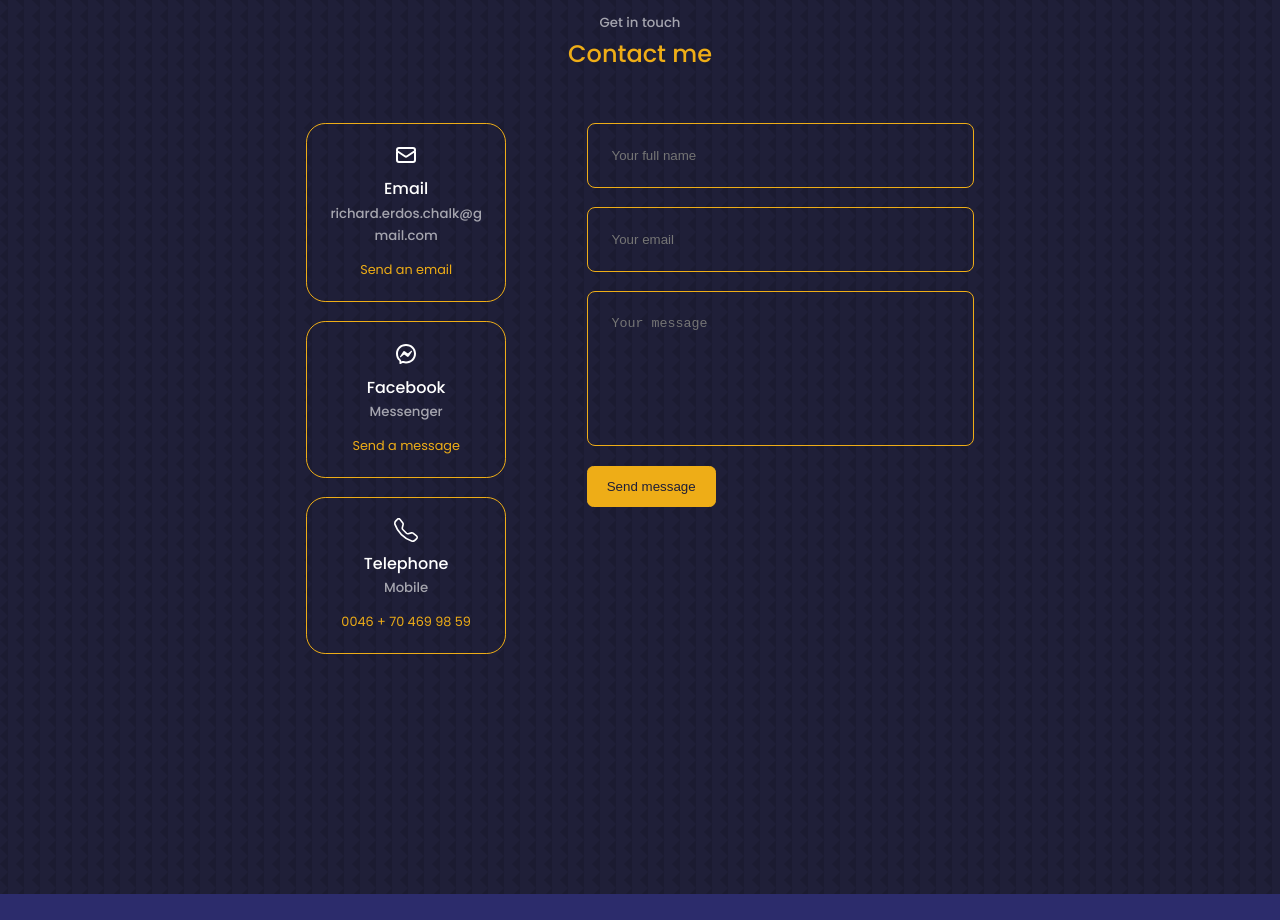
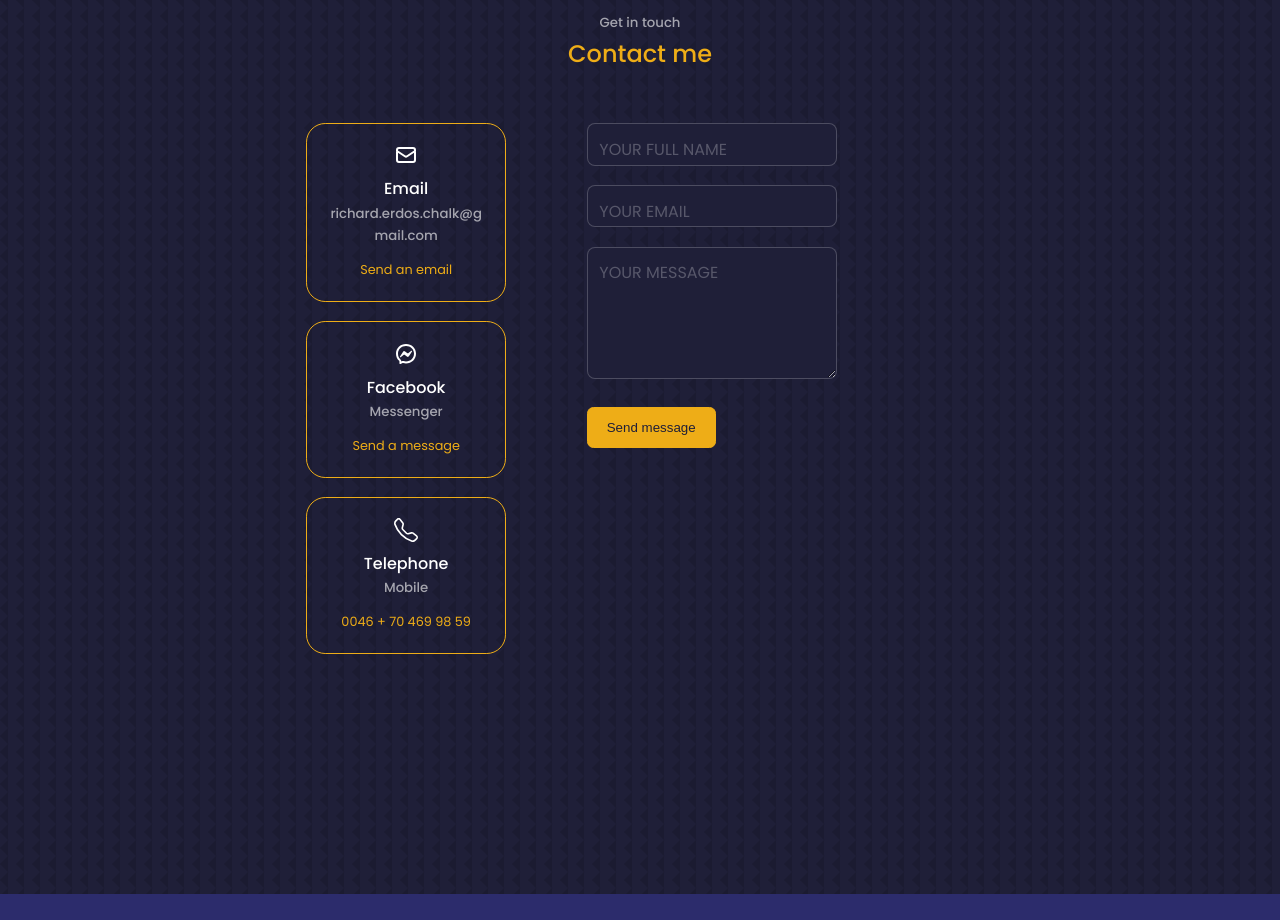
Before and after one commit to RichardChalk/portfolio, a React (Create React App) app: page / in a window 1280 px wide. Shown: the part 5400-6320 px from the top of the page. Built offline with nearby package versions, Linux system fonts and the light colour scheme.

Commit message:
Testing new contact animation

```diff
--- a/src/components/contact/Contact.jsx
+++ b/src/components/contact/Contact.jsx
@@ -83,27 +83,33 @@ const Contact = () => {
 
         {/* RIGHT SIDE - Contact form ==================================== */}
         <form ref={form} className="contact__form" onSubmit={sendEmail}>
+          <div class="contact__input-div">
             <input
               type="text"
               className="contact__input"
               name="name"
-            placeholder="Your full name"
               required
             />
+            <span>Your full Name</span>
+          </div>
+          <div class="contact__input-div">
             <input
               type="email"
               className="contact__input"
               name="email"
-            placeholder="Your email"
               required
             />
+            <span>Your email</span>
+          </div>
+          <div class="contact__input-div">
             <textarea
               rows="7"
               className="contact__input"
               name="message"
-            placeholder="Your message"
               required
             />
+            <span>Your message</span>
+          </div>
           <button type="submit" className="btn btn-primary">
             Send message
           </button>
--- a/src/components/contact/contact.css
+++ b/src/components/contact/contact.css
@@ -57,14 +57,51 @@
   gap: 1.2rem;
 }
 
-.contact__input {
+.contact__input-div {
+  position: relative;
+  width: 250px;
+}
+
+.contact__input-div input,
+.contact__input-div textarea {
   width: 100%;
-  padding: 1.5rem;
+  padding: 0.8rem;
+  border: 1px solid rgba(255, 255, 255, 0.2);
+  background: #1f1f38;
   border-radius: 0.5rem;
-  background: transparent;
-  border: 1px solid var(--colour-primary);
-  resize: none; /* Dont allow user to resize textarea */
-  color: var(--colour-white);
+  outline: none;
+  color: white;
+  transition: 0.5s;
+}
+
+.contact__input-div span {
+  position: absolute;
+  left: 0;
+  padding: 0.8rem;
+  pointer-events: none;
+  font-size: 1rem;
+  color: rgba(255, 255, 255, 0.25);
+  text-transform: uppercase;
+  transition: 0.5s;
+}
+
+.contact__input-div input:valid ~ span,
+.contact__input-div input:focus ~ span,
+.contact__input-div textarea:focus ~ span,
+.contact__input-div textarea:focus ~ span {
+  color: #eead17;
+  transform: translateX(0.8rem) translateY(-0.35rem);
+  font-size: 0.6rem;
+  padding: 0 0.8rem;
+  background: #1f1f38;
+  border-left: 1px solid #eead17;
+  border-right: 1px solid #eead17;
+  letter-spacing: 0.2rem;
+}
+
+.contact__input-div input:valid,
+.contact__input-div input:focus {
+  border: 1px solid #eead17;
 }
 
 /* =============== Media queries ===============  */
```
Lines whose indentation alone changed are shown as unchanged.
